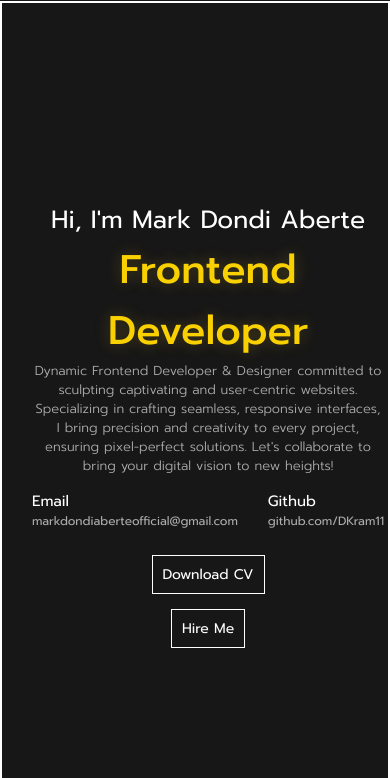
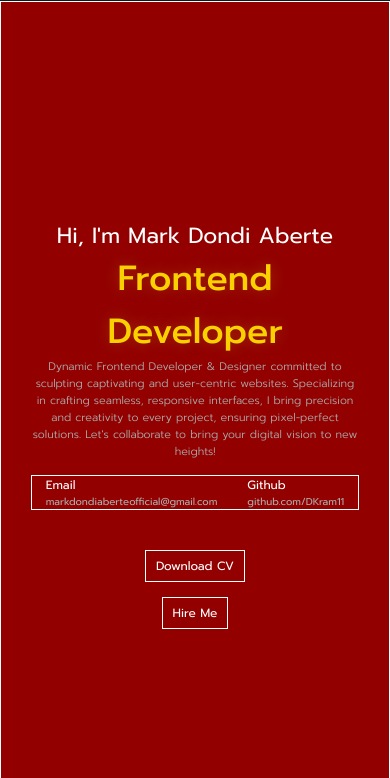
Before and after one commit to DKram11/my_portfolio, a plain HTML site: page index.html in a window 390 px wide. Shown: the part 66-844 px from the top of the page. Drawn offline with Linux system fonts and the light colour scheme.

Commit message:
Update style.css

```diff
--- a/style.css
+++ b/style.css
@@ -122,7 +122,7 @@ ul > li > a:hover{
 
 .content-left-intro > .content-left-info{
   display: flex;
-  /* border: 1px solid white; */
+  border: 1px solid white;
   margin-top: 15px;
   gap: 30px;
 }
@@ -288,7 +288,7 @@ ul > li > a:hover{
 }
 
 /* Break point for small screens */
-@media only screen and (max-width: 767px){
+@media only screen and (min-width: 576px) and (max-width: 767px){
 
   nav {
     padding: 5px 30px;
@@ -306,7 +306,7 @@ ul > li > a:hover{
   .home > .content-left {
     width: 100%;
     padding: 30px 30px;
-    border: 1px solid white;
+    /* border: 1px solid white; */
     height: 100vh;
   }
   .content-left-intro > h1{
@@ -355,8 +355,82 @@ ul > li > a:hover{
     position: relative;
     display: none;
   }
-  .content-right > .content-right-image{
+  .content-right > .content-right-image img:nth-child(2){
+    width: 420px;
+  }
+  .content-right > .content-right-image img:nth-child(1){
+    width: 310px;
+    margin-top: 40px;
+    margin-left: 70px;
+  }
+}
 
+@media only screen and (max-width: 575px) {
+  nav {
+    padding: 5px 30px;
+    align-items: center;
+    position: relative;
+  }
+  .home{
+    padding: 0px 0px;
+    flex-direction: column-reverse;
+    justify-content: center;
+    align-items: center;
+    height: 100%;
+    border: 1px solid white;
+    background-color: rgb(146, 0, 0);
+  }
+  .home > .content-left {
+    width: 100%;
+    padding: 30px 30px;
+    /* border: 1px solid white; */
+    height: 100vh;
+  }
+  .content-left-intro > h1{
+    text-align: center;
+    font-size: 35px;
+  }
+  .content-left-intro > h2{
+    text-align: center;
+    font-size: 22px;
+  }
+  .content-left-intro > p{
+    font-size: 11px;
+    text-align: center;
+  }
+  .content-left-intro > .content-left-info{
+    border: 1px solid white;
+    justify-content: center;
+    align-items: center;
+
+  }
+  .more-info > h2{
+    font-size: 12px;
+    font-weight: 400;
+    /* text-align: center; */
+  }
+  .more-info > p{
+    font-size: 10px;
+  }
+  .content-left-intro > .cv-hire{
+    justify-content: center;
+    margin-top: 40px;
+    gap: 15px;
+    flex-direction: column;
+    align-items: center;
+  }
+  .content-left-intro > .cv-hire button{
+    background: none;
+    color: white;
+    padding: 6px 10px;
+    font-size: 12px;
+
+  }
+
+  .home > .content-right {
+    width: 100%;
+    position: relative;
+    display: none;
   }
   .content-right > .content-right-image img:nth-child(2){
     width: 420px;
```
